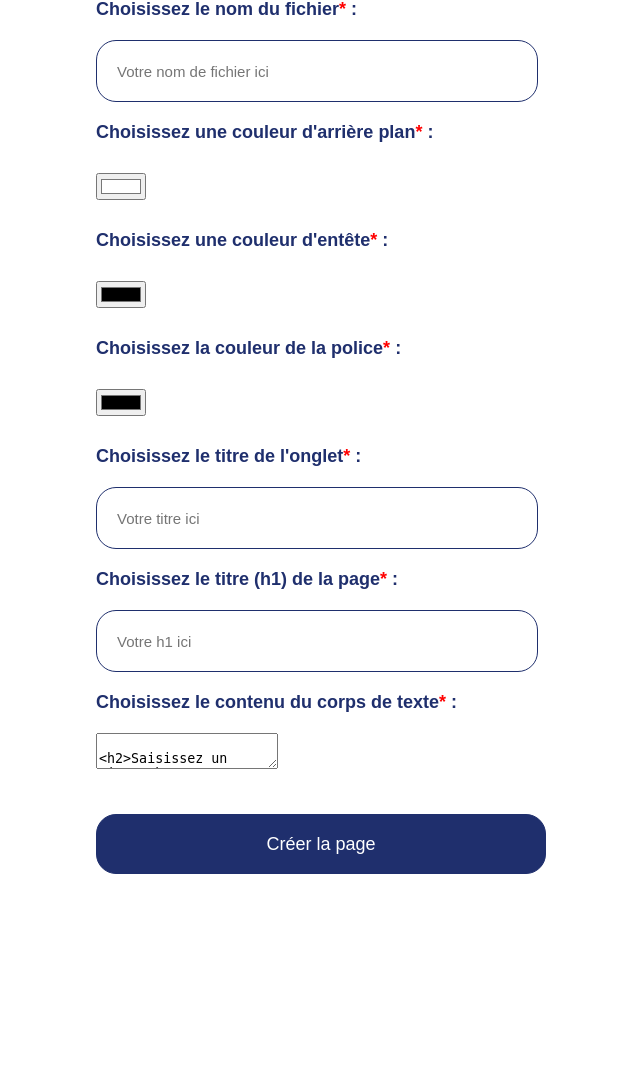
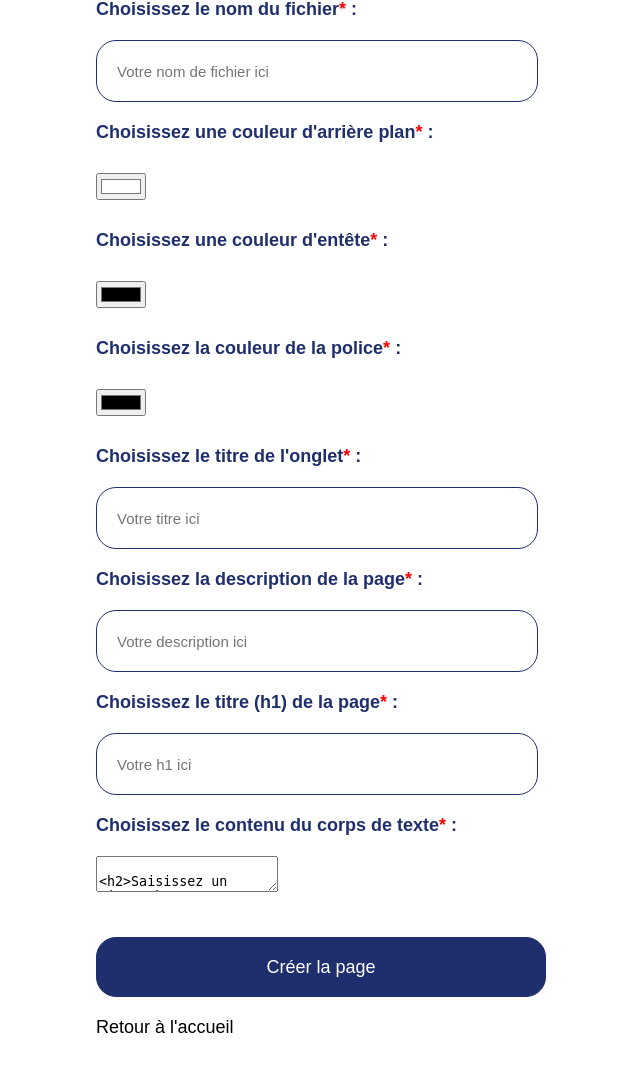
Before and after one commit to lentlx/wysiwyg-php, a PHP site: page /page-form-generator.php in a window 1280 px wide. Shown: the part 271-1359 px from the top of the page, without its empty margins (319-959 px from the left). Before the commit the page ends 1145 px from the top, so only its background shows below. Run offline with PHP 8.4, Linux system fonts and the light colour scheme; some libraries are stand-ins or nearby versions; some web fonts are replaced.

Commit message:
update html page generator

```diff
--- a/page-form-generator.php
+++ b/page-form-generator.php
@@ -6,7 +6,8 @@
     <meta name="viewport" content="width=device-width, initial-scale=1.0">
 
     <!--Script pour TinyMCE Text Editor-->
-    <script src='https://cdn.tiny.cloud/1/pilhasnxmstiehuzueup4mqx75955r4kzfqerpja2u2lav16/tinymce/5/tinymce.min.js' referrerpolicy="origin">
+    <script src='https://cdn.tiny.cloud/1/pilhasnxmstiehuzueup4mqx75955r4kzfqerpja2u2lav16/tinymce/5/tinymce.min.js'
+        referrerpolicy="origin">
     </script>
     <script>
         tinymce.init({
@@ -31,6 +32,8 @@
         <h1>Générateur de page web</h1>
     </header>
     <main class="flex-center">
+        <div class="flex-center">
+            <div class="flex-column">
                 <form action="page-file-generator.php" method="post">
                     <div>
                         <label>Choisissez le nom du fichier<span class="required_el">*</span> :</label>
@@ -53,6 +56,10 @@
                         <input type="text" placeholder="Votre titre ici" name="titre" required>
                     </div>
                     <div>
+                        <label>Choisissez la description de la page<span class="required_el">*</span> :</label>
+                        <input type="text" placeholder="Votre description ici" name="description" required>
+                    </div>
+                    <div>
                         <label>Choisissez le titre (h1) de la page<span class="required_el">*</span> :</label>
                         <input type="text" placeholder="Votre h1 ici" name="h1" required>
                     </div>
@@ -67,6 +74,11 @@
                         <input id="submit" type="submit" value="Créer la page"></input>
                     </div>
                 </form>
+                <div>
+                    <a href="dashboard.php">Retour à l'accueil</a>
+                </div>
+            </div>
+        </div>
     </main>
 </body>
 
```
Also changed, not shown: page-file-generator.php (+11 -11 lines). Lines whose indentation alone changed are shown as unchanged.
